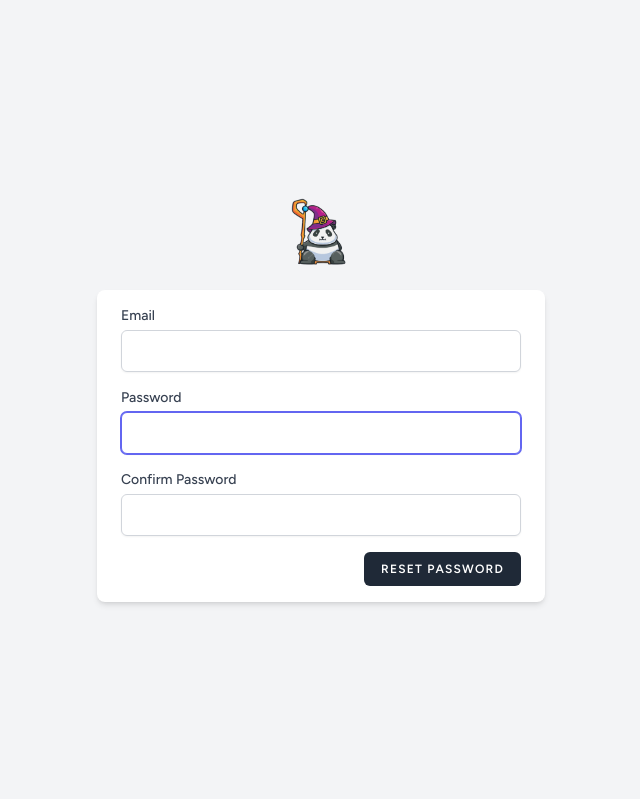
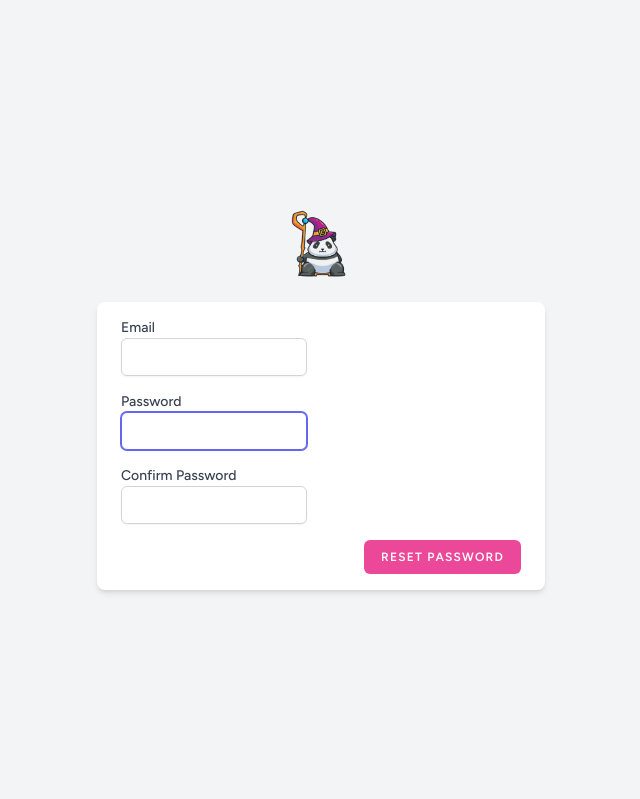
Before and after one commit to rifah43/SPL-2-SpellGo, a Laravel app: page /reset-password/1 in a window 1280 px wide. Shown: the whole page, without its empty margins (319-959 px from the left). Run offline with Laravel 10, Linux system fonts and the light colour scheme; style sheets or scripts are compiled from the project's sources; some libraries are stand-ins or nearby versions.

Commit message:
pass reset

```diff
--- a/resources/js/Pages/Auth/ConfirmPassword.jsx
+++ b/resources/js/Pages/Auth/ConfirmPassword.jsx
@@ -40,7 +40,7 @@ export default function ConfirmPassword() {
                         type="password"
                         name="password"
                         value={data.password}
-                        className="mt-1 block w-full"
+                        className="inline-block align-baseline font-bold text-sm text-pink-600 hover:text-pink-800"
                         isFocused={true}
                         onChange={(e) => setData('password', e.target.value)}
                     />
@@ -49,7 +49,7 @@ export default function ConfirmPassword() {
                 </div>
 
                 <div className="flex items-center justify-end mt-4">
-                    <PrimaryButton className="ml-4" disabled={processing}>
+                    <PrimaryButton className="px-4 py-2 rounded text-white bg-pink-500 hover:bg-pink-700 focus:outline-none focus:shadow-outline-pink focus:ring-2 focus:ring-offset-2 focus:ring-pink-500" disabled={processing}>
                         Confirm
                     </PrimaryButton>
                 </div>
--- a/resources/js/Pages/Auth/ForgotPassword.jsx
+++ b/resources/js/Pages/Auth/ForgotPassword.jsx
@@ -32,7 +32,7 @@ export default function ForgotPassword({ status }) {
                     type="email"
                     name="email"
                     value={data.email}
-                    className="mt-1 block w-full"
+                    className="inline-block align-baseline font-bold text-sm text-pink-600 hover:text-pink-800"
                     isFocused={true}
                     onChange={(e) => setData('email', e.target.value)}
                 />
@@ -40,7 +40,7 @@ export default function ForgotPassword({ status }) {
                 <InputError message={errors.email} className="mt-2" />
 
                 <div className="flex items-center justify-end mt-4">
-                    <PrimaryButton className="ml-4" disabled={processing}>
+                    <PrimaryButton className="px-4 py-2 rounded text-white bg-pink-500 hover:bg-pink-700 focus:outline-none focus:shadow-outline-pink focus:ring-2 focus:ring-offset-2 focus:ring-pink-500" disabled={processing}>
                         Email Password Reset Link
                     </PrimaryButton>
                 </div>
--- a/resources/js/Pages/Auth/ResetPassword.jsx
+++ b/resources/js/Pages/Auth/ResetPassword.jsx
@@ -39,7 +39,7 @@ export default function ResetPassword({ token, email }) {
                         type="email"
                         name="email"
                         value={data.email}
-                        className="mt-1 block w-full"
+                        className="inline-block align-baseline font-bold text-sm text-pink-600 hover:text-pink-800"
                         autoComplete="username"
                         onChange={(e) => setData('email', e.target.value)}
                     />
@@ -55,7 +55,7 @@ export default function ResetPassword({ token, email }) {
                         type="password"
                         name="password"
                         value={data.password}
-                        className="mt-1 block w-full"
+                        className="inline-block align-baseline font-bold text-sm text-pink-600 hover:text-pink-800"
                         autoComplete="new-password"
                         isFocused={true}
                         onChange={(e) => setData('password', e.target.value)}
@@ -71,7 +71,7 @@ export default function ResetPassword({ token, email }) {
                         type="password"
                         name="password_confirmation"
                         value={data.password_confirmation}
-                        className="mt-1 block w-full"
+                        className="inline-block align-baseline font-bold text-sm text-pink-600 hover:text-pink-800"
                         autoComplete="new-password"
                         onChange={(e) => setData('password_confirmation', e.target.value)}
                     />
@@ -80,7 +80,7 @@ export default function ResetPassword({ token, email }) {
                 </div>
 
                 <div className="flex items-center justify-end mt-4">
-                    <PrimaryButton className="ml-4" disabled={processing}>
+                    <PrimaryButton className="px-4 py-2 rounded text-white bg-pink-500 hover:bg-pink-700 focus:outline-none focus:shadow-outline-pink focus:ring-2 focus:ring-offset-2 focus:ring-pink-500" disabled={processing}>
                         Reset Password
                     </PrimaryButton>
                 </div>
--- a/routes/web.php
+++ b/routes/web.php
@@ -35,10 +35,6 @@ Route::get('/dashboard', function () {
     return Inertia::render('Dashboard');
 })->middleware(['auth', 'verified'])->name('dashboard');
 
-
-
-
-
 Route::middleware('auth')->group(function () {
     Route::get('/profile', [ProfileController::class, 'edit'])->name('profile.edit');
     Route::patch('/profile', [ProfileController::class, 'update'])->name('profile.update');
```
